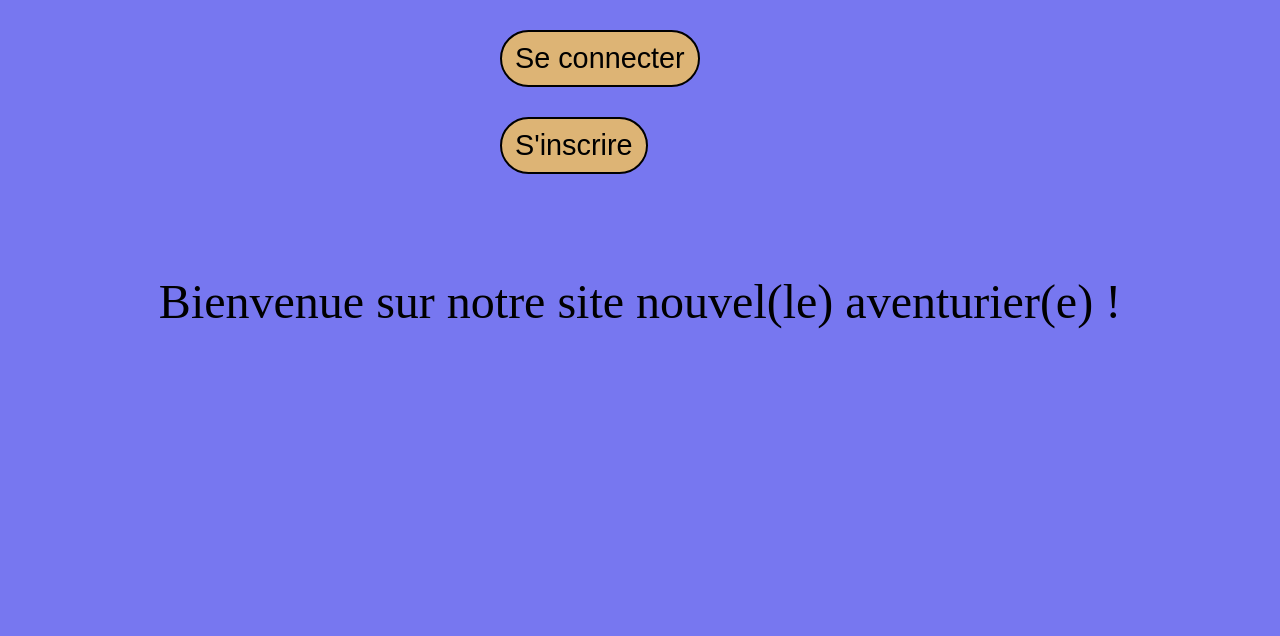
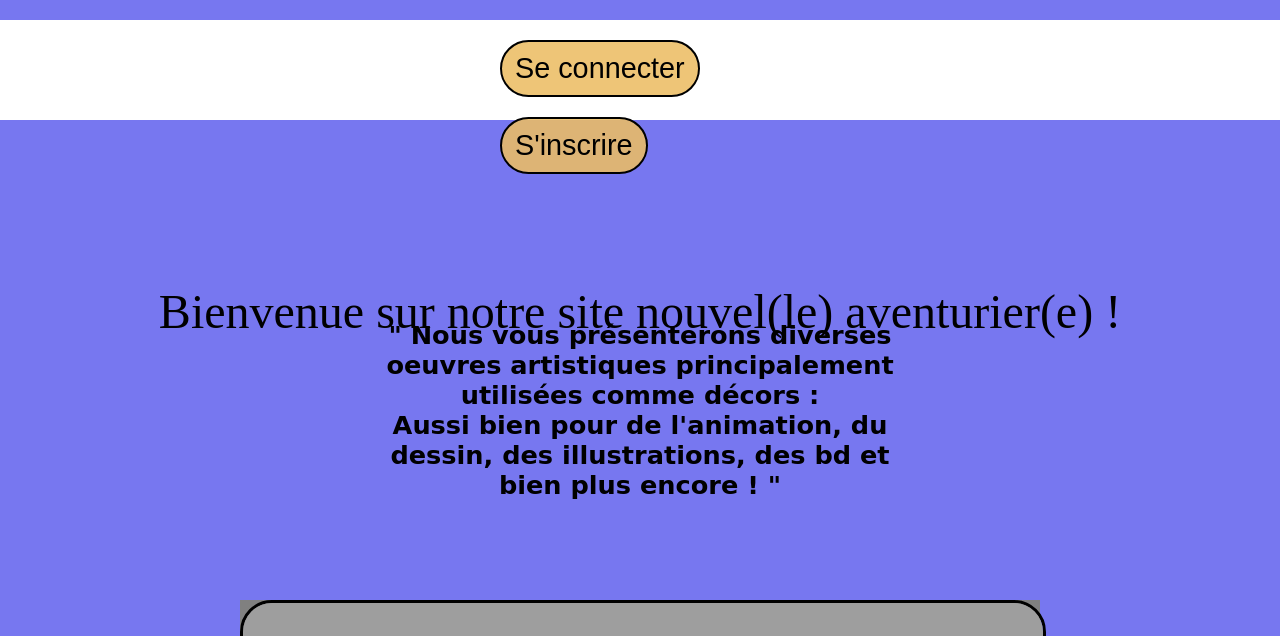
Before and after one commit to amine-bouchakour/module-connexion, a PHP site: page / in a window 1280 px wide. Shown: the top 636 px of the page. Before the commit the page ends 329 px from the top, so only its background shows below. Run offline with PHP 8.4, Linux system fonts and the light colour scheme; grey boxes are pictures that could not be loaded.

Commit message:
page index.php avancé

```diff
--- a/admin.php
+++ b/admin.php
@@ -2,7 +2,7 @@
 
 <head>
     <meta charset="utf-8">
-    <title>Page Administrateur</title>
+    <title>Administrateur</title>
     <link rel="stylesheet" href="moduleconnexion1.css" type="text/css">
 </head>
 
--- a/connexion.php
+++ b/connexion.php
@@ -3,7 +3,7 @@
 
 <head>
     <meta charset="utf-8">
-    <title>Page de connexion</title>
+    <title>Connexion</title>
     <link rel="stylesheet" href="moduleconnexion1.css" type="text/css">
 
 </head>
--- a/index.php
+++ b/index.php
@@ -6,7 +6,8 @@
     if(isset($_SESSION['login']))
 
     {
-        ?><a href="profil.php"><input class="bor2 input1" type="submit" name="modifierprofil" value="modifier profil"></a>
+        ?><a href="profil.php"><input class="bor2 input1" type="submit" name="modifierprofil"
+        value="modifier profil"></a>
 <a href="deconnexion.php"><input class="bor2 input1" type="submit" name="deconnexion" value="Deconnexion"></a><?php
 
         echo '<h1 class="align3">'.'Bienvenue sur notre site '.$_SESSION['login'].' !'.'</h1>'.'<br/>';
@@ -41,17 +42,92 @@
 
     <header>
 
+        <?php
+            echo connectornot();
+        ?>
 
     </header>
 
 
     <main>
 
-            <?php
-                echo connectornot();
-            ?>
 
 
+
+        <p>
+            <h2 class="p1"> " Nous vous présenterons diverses oeuvres artistiques principalement           utilisées comme décors
+                : <br /> Aussi bien pour de l'animation, du dessin, des illustrations, des bd et bien plus encore ! "
+            </h2>
+        </p>
+
+        <!-- PHOTO ILLUSTRANT LE DESSINATEUR DECORS -->
+        <div class="divimg1">
+            <img class="img1" src="https://bit.ly/2XlqKyl" alt="Décors dessin le roi lion">
+            <p > <h2 class="ctr"> Qui ne se souviens pas de ce fameux monticule en roche, où symba y        est est présenté aux restes des animaux pour la 1ere fois  ?</h2> </p>
+        </div>
+
+        <!-- IILUSTRATION -->
+        <section>
+
+            <!-- TITRE -->
+            <div class="titrarticle">
+                IILUSTRATION
+            </div>
+
+            <!-- IMAGE ET EXPLICATION -->
+            <div class="divarticle">
+                IMAGE ET EXPLICATION IILUSTRATION
+            </div>
+
+        </section>
+
+
+        <!-- ANIMATION -->
+        <section>
+
+            <!-- TITRE -->
+            <div class="titrarticle">
+                ANIMATION
+            </div>
+
+            <!-- IMAGE ET EXPLICATION -->
+            <div class="divarticle">
+                IMAGE ET EXPLICATION ANIMATION
+            </div>
+
+        </section>
+
+
+        <!-- BD -->
+        <section>
+
+             <!-- TITRE -->
+             <div class="titrarticle">
+                BD
+            </div>
+
+            <!-- IMAGE ET EXPLICATION -->
+            <div class="divarticle">
+                IMAGE ET EXPLICATION BD
+            </div>
+
+        </section>
+
+
+        <!-- DESSIN -->
+        <section>
+
+            <!-- TITRE -->
+            <div class="titrarticle">
+                DESSIN
+            </div>
+
+            <!-- IMAGE ET EXPLICATION -->
+            <div class="divarticle">
+                IMAGE ET EXPLICATION DESSIN
+            </div>
+
+        </section>
 
     </main>
 
@@ -61,6 +137,12 @@
 
 </body>
 
+<?php
+
+
+
+
+?>
 
 
 
--- a/moduleconnexion1.css
+++ b/moduleconnexion1.css
@@ -177,7 +177,7 @@
     font-size: 180%;
     text-align: center;
     margin-left: 500px;
-    margin-top: 30px;
+    margin-top: 20px;
     background-color: rgba(236, 189, 101, 0.877);
     padding: 10px 13px 10px;
 }
@@ -242,10 +242,11 @@
 
 
 
+
 /* PAGE INDEX */
 .align3{
     text-align: center;
-   margin-top: 100px;
+    margin-top: 110px;
     font-size: 300%;
 }
 
@@ -256,3 +257,53 @@
     height: 100%;
     background-color:rgb(221, 218, 191);
 }
+
+.p1{
+    text-align: center;
+    font-size: 160%;
+    font-family: cursive;
+    margin: 200px 0px 100px;
+    padding: 0px 30%;
+}
+
+.titrarticle{
+    width:80%;
+    height:200px;
+    margin: 50px auto;
+    background-color: yellow;
+}
+
+.divarticle{
+    width:80%;
+    height:550px;
+    margin: 20px auto 200px;
+    background-color: rgb(255, 123, 0);
+}
+
+
+header{
+    width:100%;
+    height:100px;
+    margin: 20px auto;
+    background-color: rgb(255, 255, 255);
+}
+
+.divimg1{
+    width:  800px;
+    height: 500px;
+    margin: 50px auto 200px;
+    background-color: grey;
+    background-size: cover;
+}
+
+.img1{
+    width:  800px;
+    height: 500px;
+    border: 3px black solid;
+    border-radius: 2em;
+}
+
+.ctr{
+    text-align: center;
+    padding: 0px 10% ;
+}
--- a/profil.php
+++ b/profil.php
@@ -4,7 +4,7 @@
 
 //Requete sur TOUTES les infos
 $connexion = mysqli_connect("localhost","root","","moduleconnexion");
-$requete = "SELECT * FROM utilisateurs WHERE login='".$_SESSION['login']."' ";
+$requete = "SELECT * FROM utilisateurs WHERE login='".isset($_SESSION['login'])."' ";
 $query = mysqli_query($connexion,$requete);
 $resultat= mysqli_fetch_assoc($query);
 ?>
@@ -14,7 +14,7 @@
 
 <head>
     <meta charset="utf-8">
-    <title>Page modification profil</title>
+    <title>Profil</title>
     <link rel="stylesheet" href="moduleconnexion1.css" type="text/css">
 
 </head>
```
Also changed, not shown: inscription.php (+9 -13 lines). Lines whose indentation alone changed are shown as unchanged.
